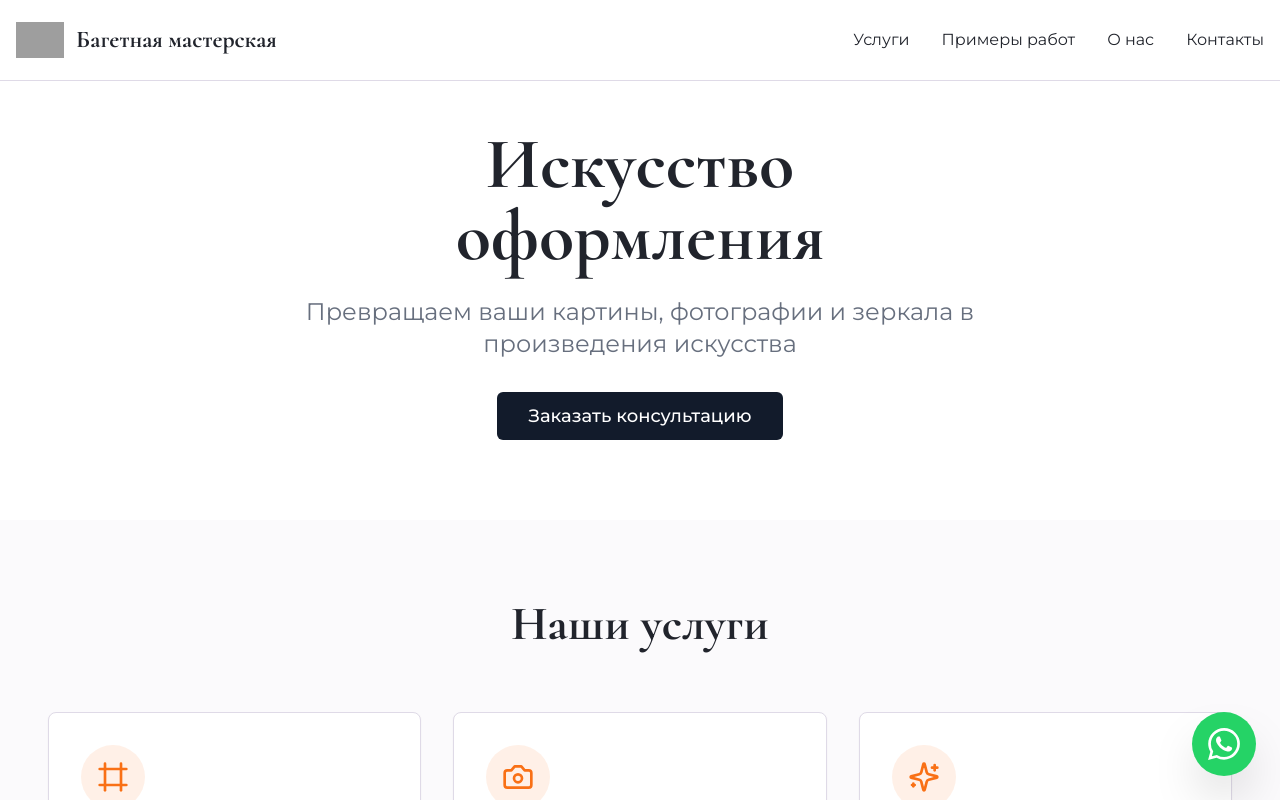
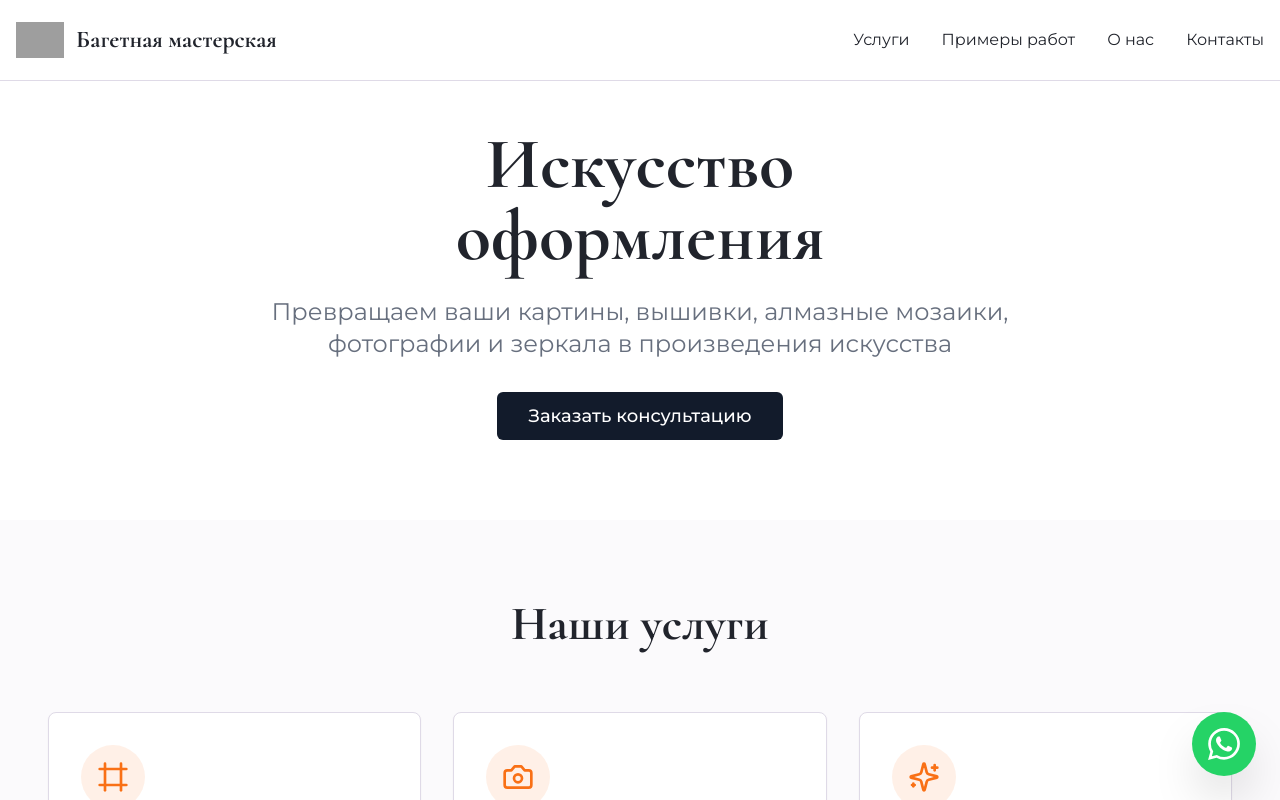
Before and after one commit to pr-poehali-dev/baget-master-project-1, a React (Vite) app: page / in a window 1280 px wide. Shown: the top 800 px of the page. Built offline with nearby package versions, Linux system fonts and the light colour scheme; grey boxes are pictures that could not be loaded.

Commit message:
feat: обновить слоган хедера сайта

```diff
--- a/src/pages/Index.tsx
+++ b/src/pages/Index.tsx
@@ -65,8 +65,8 @@ const Index = () => {
           <h2 className="text-5xl md:text-7xl font-bold mb-6 leading-tight">
             Искусство<br />оформления
           </h2>
-          <p className="text-xl md:text-2xl text-muted-foreground mb-8 max-w-2xl mx-auto">
-            Превращаем ваши картины, фотографии и зеркала в произведения искусства
+          <p className="text-xl md:text-2xl text-muted-foreground mb-8 max-w-3xl mx-auto">
+            Превращаем ваши картины, вышивки, алмазные мозаики, фотографии и зеркала в произведения искусства
           </p>
           <Button size="lg" className="text-lg px-8 py-6">
             Заказать консультацию
```
